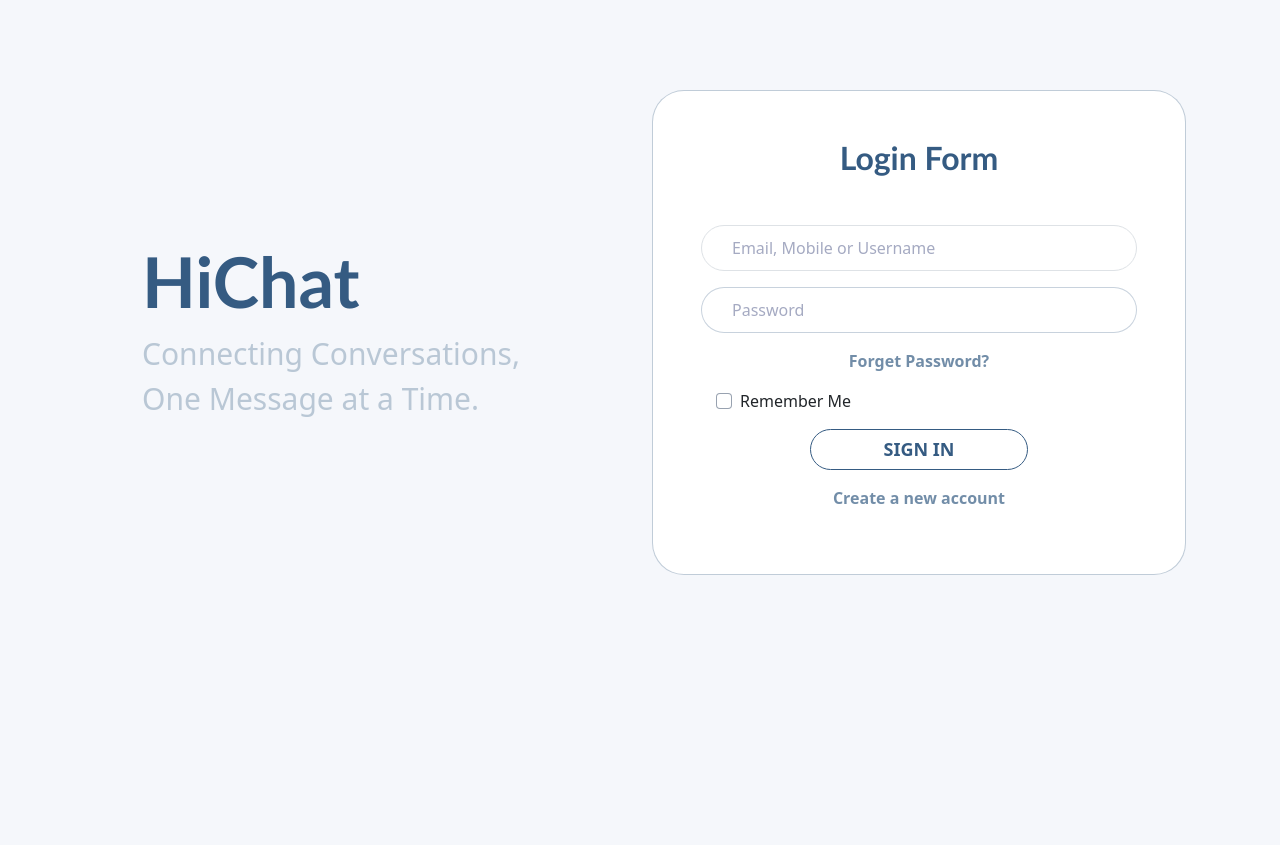
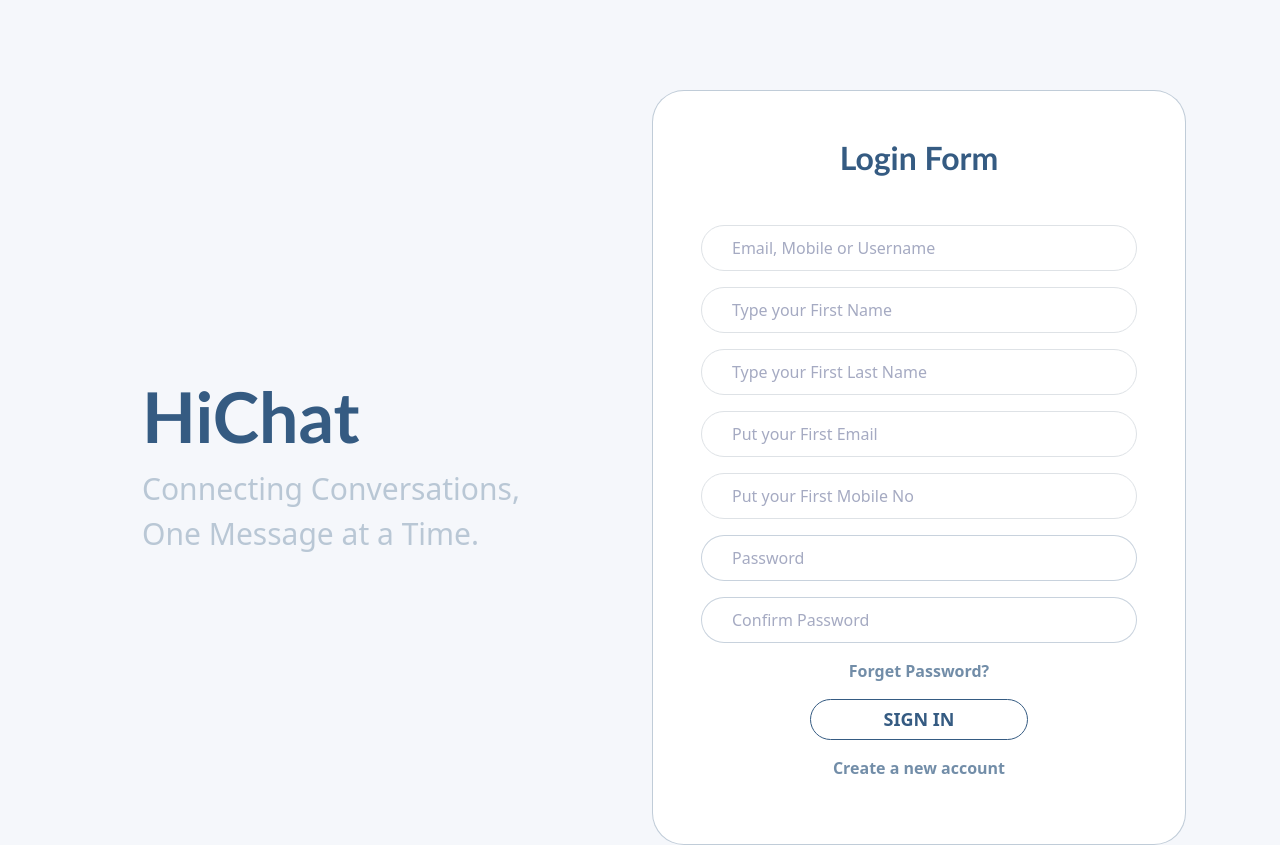
Before and after one commit to emranCoder/HiChat, a React (Create React App) app in the folder frontend/: page / in a window 1280 px wide. Before the commit the page ends 800 px from the top, so only its background shows below. Built offline with nearby package versions, Linux system fonts and the light colour scheme.

Commit message:
signup add

```diff
--- a/frontend/src/App.js
+++ b/frontend/src/App.js
@@ -1,14 +1,16 @@
 import Header from "./component/Header";
-import ChatBox from "./component/ChatBox";
-import LoginComponent from "./component/LoginComponent"
+// import ChatBox from "./component/ChatBox";
+// import LoginComponent from "./component/LoginComponent"
 import getCookie from "./utility/cookie";
+import SignUpComponent from "./component/SignUpComponent";
 function App() {
   const auth = getCookie('auth');
   return (
     <>
       {(auth && <Header />)}
 
-      {(auth && <ChatBox />) || <LoginComponent />}
+      {/* {(auth && <ChatBox />) || <LoginComponent />} */}
+      <SignUpComponent />
     </>
   );
 }
--- a/frontend/src/component/LoginComponent.js
+++ b/frontend/src/component/LoginComponent.js
@@ -4,17 +4,10 @@ import { setCookie } from '../utility/cookie';
 export default function LoginComponent() {
 
     const [error, setError] = useState(null);
-    const [data, setData] = useState({
-        username: null,
-        pwd: null
-    });
-    const handleUserName = (e) => {
+    const [data, setData] = useState(null);
+    const handleInput = (e) => {
 
-        setData({ ...data, username: e.target.value })
-    }
-    const handleUserPwd = (e) => {
-
-        setData({ ...data, pwd: e.target.value })
+        setData({ ...data, [e.target.name]: e.target.value })
     }
 
     const handleSubmit = async () => {
@@ -66,7 +59,7 @@ export default function LoginComponent() {
                                 id="username"
                                 aria-describedby="emailHelp"
                                 name='username'
-                                onChange={handleUserName}
+                                onChange={handleInput}
                             />
                             {(error != null && error) && (<span id="emailError" className="form-text text-danger">
                                 {error.err.username.msg}
@@ -80,7 +73,7 @@ export default function LoginComponent() {
                                 name='pwd'
                                 className={((error != null && error.err.pwd.msg) && ("form-control rounded-pill border-danger")) || ("form-control rounded-pill ")}
                                 id="pwd"
-                                onChange={handleUserPwd}
+                                onChange={handleInput}
                             />
                             {(error != null && error.err.pwd.msg) && (<span id="emailError" className="form-text text-danger">
                                 {error.err.pwd.msg}
--- /dev/null
+++ b/frontend/src/component/SignUpComponent.js
@@ -0,0 +1,146 @@
+import React, { useState } from 'react'
+
+export default function SignUpComponent() {
+    const [error, setError] = useState(null);
+    const [data, setData] = useState(null);
+    const handleInput = (e) => {
+        setData({ ...data, [e.target.name]: e.target.value });
+
+    }
+    console.log(data);
+
+    const handleSubmit = () => {
+        console.log("Click... Create User");
+
+    }
+
+    return (
+        <div>
+            <div className='container'>
+                <div className="row m-auto">
+                    <div className="col-md-6 col-lg-6 m-auto">
+                        <div className="logo-box p-5" >
+                            <h3 className='logo-title'>HiChat</h3>
+                            <p>Connecting Conversations, One Message at a Time.</p>
+                        </div>
+                    </div>
+                    <div className="col-md-6 col-lg-6 m-auto">
+                        <form onSubmit={(e) => { e.preventDefault() }} className='login-form rounded-5 p-5  sign-up' >
+                            <h3 className='form-title mb-5 mt-0'>Login Form</h3>
+                            <div className="mb-3">
+                                <input
+                                    placeholder='Email, Mobile or Username'
+                                    type="text"
+                                    className={(((error != null) && (error.err.username.msg)) && ("form-control rounded-pill border-danger")) || ("form-control rounded-pill border")}
+                                    id="username"
+                                    aria-describedby="emailHelp"
+                                    name='username'
+                                    onChange={handleInput}
+                                />
+                                {/* {(error != null && error) && (<span id="emailError" className="form-text text-danger">
+                                    {error.err.username.msg}
+                                </span>)} */}
+
+                            </div>
+                            <div className="mb-3">
+                                <input
+                                    placeholder='Type your First Name'
+                                    type="text"
+                                    className={(((error != null) && (error.err.username.msg)) && ("form-control rounded-pill border-danger")) || ("form-control rounded-pill border")}
+                                    id="fName"
+                                    aria-describedby="emailHelp"
+                                    name='fName'
+                                    onChange={handleInput}
+                                />
+                                {/* {(error != null && error) && (<span id="emailError" className="form-text text-danger">
+                                    {error.err.username.msg}
+                                </span>)} */}
+
+                            </div>
+                            <div className="mb-3">
+                                <input
+                                    placeholder='Type your First Last Name'
+                                    type="text"
+                                    className={(((error != null) && (error.err.username.msg)) && ("form-control rounded-pill border-danger")) || ("form-control rounded-pill border")}
+                                    id="lName"
+                                    aria-describedby="emailHelp"
+                                    name='lName'
+                                    onChange={handleInput}
+                                />
+                                {/* {(error != null && error) && (<span id="emailError" className="form-text text-danger">
+                                    {error.err.username.msg}
+                                </span>)} */}
+
+                            </div>
+                            <div className="mb-3">
+                                <input
+                                    placeholder='Put your First Email'
+                                    type="email"
+                                    className={(((error != null) && (error.err.username.msg)) && ("form-control rounded-pill border-danger")) || ("form-control rounded-pill border")}
+                                    id="email"
+                                    aria-describedby="emailHelp"
+                                    name='email'
+                                    onChange={handleInput}
+                                />
+                                {/* {(error != null && error) && (<span id="emailError" className="form-text text-danger">
+                                    {error.err.username.msg}
+                                </span>)} */}
+
+                            </div>
+                            <div className="mb-3">
+                                <input
+                                    placeholder='Put your First Mobile No'
+                                    type="tel"
+                                    className={(((error != null) && (error.err.username.msg)) && ("form-control rounded-pill border-danger")) || ("form-control rounded-pill border")}
+                                    id="mobileNo"
+                                    aria-describedby="emailHelp"
+                                    name='mobileNo'
+                                    onChange={handleInput}
+                                />
+                                {/* {(error != null && error) && (<span id="emailError" className="form-text text-danger">
+                                    {error.err.username.msg}
+                                </span>)} */}
+
+                            </div>
+                            <div className="mb-3">
+                                <input
+                                    placeholder='Password'
+                                    type="password"
+                                    name='pwd'
+                                    className={((error != null && error.err.pwd.msg) && ("form-control rounded-pill border-danger")) || ("form-control rounded-pill ")}
+                                    id="pwd"
+                                    onChange={handleInput}
+                                />
+                                {/* {(error != null && error.err.pwd.msg) && (<span id="emailError" className="form-text text-danger">
+                                    {error.err.pwd.msg}
+                                </span>)} */}
+                            </div>
+                            <div className="mb-3">
+                                <input
+                                    placeholder='Confirm Password'
+                                    type="password"
+                                    name='confPwd'
+                                    className={((error != null && error.err.pwd.msg) && ("form-control rounded-pill border-danger")) || ("form-control rounded-pill ")}
+                                    id="confPwd"
+                                    onChange={handleInput}
+                                />
+                                {/* {(error != null && error.err.pwd.msg) && (<span id="emailError" className="form-text text-danger">
+                                    {error.err.pwd.msg}
+                                </span>)} */}
+                            </div>
+                            <div className="mb-3">
+                                <a href="#section" className='forget-pwd'>Forget Password?</a>
+                            </div>
+                            <button onClick={handleSubmit} type="submit" className="btn btn-primary rounded-pill">
+                                SIGN IN
+                            </button>
+                            <div className="m-3 ">
+                                <a href="#section" className='forget-pwd'>Create a new account</a>
+                            </div>
+                        </form>
+                    </div>
+                </div>
+            </div >
+        </div>
+    )
+}
--- a/frontend/src/index.css
+++ b/frontend/src/index.css
@@ -353,3 +353,11 @@ input[type='password'] {
   color: white;
   transform: scale(1.1);
 }
+
+/* SignUp Form */
+.sign-up input {
+  padding: 10px;
+  padding-left: 30px;
+  color: #343a40;
+  border-color: #355b8245;
+}
```
